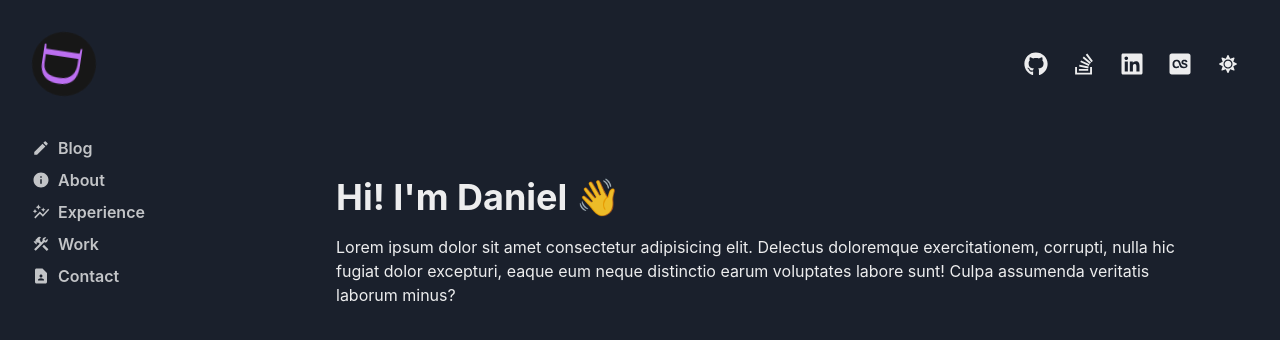
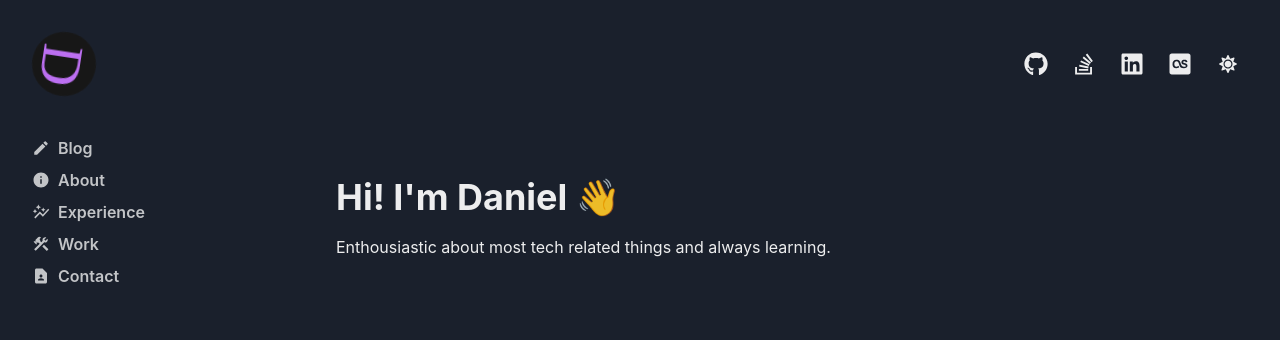
Before and after one commit to danielsteman/vite-blog, a React (Vite) app: page /about in a window 1280 px wide. Shown: the top 340 px of the page. Built offline with nearby package versions, Linux system fonts and the light colour scheme.

Commit message:
:speech_balloon: added content

```diff
--- a/src/pages/AboutPage.tsx
+++ b/src/pages/AboutPage.tsx
@@ -9,7 +9,7 @@ const AboutPage = () => {
     <PageBase>
       <PageTitle title={title} />
       <Text>
-        Lorem ipsum dolor sit amet consectetur adipisicing elit. Delectus doloremque exercitationem, corrupti, nulla hic fugiat dolor excepturi, eaque eum neque distinctio earum voluptates labore sunt! Culpa assumenda veritatis laborum minus?
+        Enthousiastic about most tech related things and always learning.
       </Text>
     </PageBase>
   );
```
